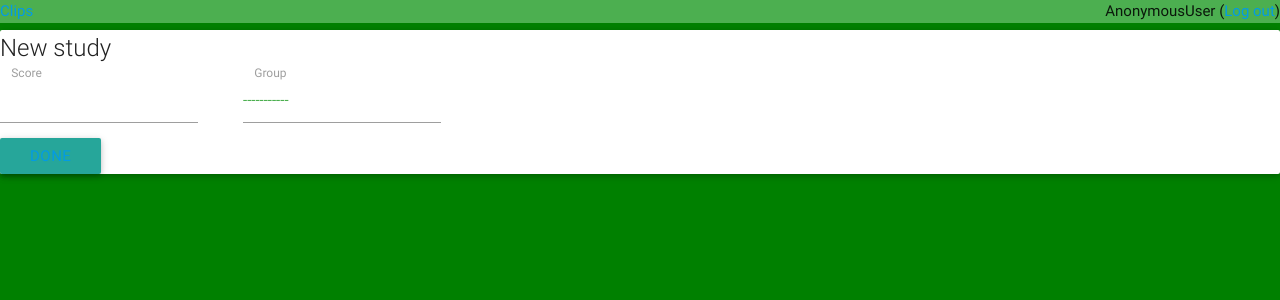
After one commit to NavarraBiomed/clips, a Django app: template clips_app/templates/clips_app/case_done.html in a window 1280 px wide. The commit adds this page. Shown: the top 300 px of the page. Run offline with Django 3.2, Linux system fonts and the light colour scheme; the template is opened without the code that fills it: values that come from a table or form of the project are taken from there, others are empty; data comes from the database, SQL or seed files in the repository; both versions use the stored data as it was after the commit; parts of the project's set-up code (start-up, migrations or seed data) failed here and were passed over; some libraries are stand-ins or nearby versions.

Commit message:
Calculate risk score and dialog after adding a new case

```diff
--- a/clips_app/admin.py
+++ b/clips_app/admin.py
@@ -77,7 +77,8 @@ class CaseAdmin(admin.ModelAdmin):
 			'endocut',
 			'electrosurgical_generator_model',
 			'polyp_retrieval',
-			('argon_PC', 'argon_coagulacion', 'coagulation_forceps' )
+			('argon_PC', 'argon_coagulacion'),
+			('snare_tip_soft_coagulation', 'coagulation_forceps' )
 			)
 		}),
 		('Cautering settings', {
@@ -91,6 +92,7 @@ class CaseAdmin(admin.ModelAdmin):
 			('clips_control_group', 'clips_tratment_group'),
 			('not_tired_closure_by', 'closure_technique'),
 			'number_clips_needed',
+			('clips_n_lote', 'clips_exp_date')
 			)
 		}),
 		('Complications', {
--- a/clips_app/forms.py
+++ b/clips_app/forms.py
@@ -61,7 +61,8 @@ class CaseForm(forms.ModelForm):
 						'endocut',
 						'electrosurgical_generator_model',
 						'polyp_retrieval',
-						Row('argon_PC', 'argon_coagulacion', 'coagulation_forceps' )
+						Row('argon_PC', 'argon_coagulacion'),
+						Row('snare_tip_soft_coagulation', 'coagulation_forceps' )
                    	),
                    	Fieldset('Cautering settings',
                    		Row('cs_cut_watts', 'cs_cut_mode'),
@@ -71,6 +72,7 @@ class CaseForm(forms.ModelForm):
                    		Row('clips_control_group', 'clips_tratment_group'),
 						Row('not_tired_closure_by', 'closure_technique'),
 						'number_clips_needed',
+						Row('clips_n_lote', 'clips_exp_date')
                    	),
                    	Fieldset('Complications',
                    		'perforation',
--- a/clips_app/models.py
+++ b/clips_app/models.py
@@ -429,12 +429,15 @@ class Case(models.Model):
 	argon_PC = models.IntegerField(verbose_name = "Argon PC", choices = _ARGON_PC, blank= True, null = True)
 	argon_coagulacion = models.IntegerField(verbose_name = "Argón Coagulación", choices = _NO_YES, blank= True, null = True) #nombre en español?
 	coagulation_forceps = models.IntegerField(verbose_name = "Coagulation forceps", choices = _NO_YES, blank= True, null = True)
+	snare_tip_soft_coagulation = models.IntegerField(verbose_name = "Snare tip soft coagulation", choices = _NO_YES, blank= True, null = True)
 	cs_cut_watts = models.IntegerField(verbose_name = "Cut (watts)", blank = True, null = True)
 	cs_cut_mode = models.IntegerField(verbose_name = "Endocut mode", choices = _ENDOCUT_MODE, blank= True, null = True )
 	cs_coagulation_watts = models.IntegerField(verbose_name = "Coagulation (watts)", blank = True, null = True)
 	cs_coagulation_mode = models.IntegerField(verbose_name = "Coagulation mode", choices = _COAGULATION, blank= True, null = True )
 	clips_control_group = models.IntegerField(verbose_name = "Clips control group", choices = _CLIPS_CONTROL, blank= True, null = True)
 	clips_tratment_group = models.IntegerField(verbose_name = "Clips treatment group", choices = _CLIPS_TREAT_GROUP, blank= True, null = True)
+	clips_n_lote = models.IntegerField(verbose_name = "Lot number", blank= True, null = True)
+	clips_exp_date = models.DateField(verbose_name = "Expiration date", blank= True, null = True)
 	not_tired_closure_by = models.IntegerField(verbose_name = "Not tried closure by", choices = _NOT_TRIED, blank= True, null = True)
 	closure_technique = models.IntegerField(verbose_name = "Closure technique", choices = _CLOSURE_TECHNIQUE, blank= True, null = True)
 	number_clips_needed = models.IntegerField(verbose_name = "Number of clips needed", blank= True, null = True)
--- /dev/null
+++ b/clips_app/static/css/case_done.css
@@ -0,0 +1,7 @@
+#result-row{
+	display: flex;
+}
+
+#id_clips_container, #id_score_container{
+	margin-right:3em;
+}
--- /dev/null
+++ b/clips_app/templates/clips_app/case_done.html
@@ -0,0 +1,34 @@
+{% extends 'clips_app/base.html' %}
+{% load staticfiles %}
+{% block extra_header %}
+<link rel="stylesheet" href="{% static 'css/case_done.css' %}">
+{% endblock extra_header %}
+
+{% block content %}
+		<div class="card card-expand box-shadow">
+		<div class="card-title">New study</div>
+		<div id="studies-table" class=" green-text">
+			<div id="result-row">
+				<div class="input-field col s12" id="id_score_container">
+	              <input id="id_score"  type="text" value="{{score}}" readonly>
+	              <label class="active" for="id_score">Score</label>
+	            </div>
+	            <div class="input-field col s12" id="id_clips_container">
+	              <input id="id_clips"   type="text" value=
+	                    {% if clips == 0 %}
+	                    "Control group"
+	                    {% elif clips == 1 %}
+	                    "Treatment group"
+	                    {% else %}
+	                    "-----------"
+	                    {% endif %}
+	                     readonly>
+	              <label class="active" for="id_clips">Group</label>
+	            </div>
+            </div>
+            <div id="buttons-row">
+            <button  class="btn btn-primary btn-lg"><a href = "/study/{{study_id}}/">Done</a></button>
+            </div>
+		</div>
+		</div>
+{% endblock content %}
--- a/clips_app/templates/clips_app/case_edit.html
+++ b/clips_app/templates/clips_app/case_edit.html
@@ -49,9 +49,6 @@
               <label class="active" for="id_doctor">Doctor</label>
             </div>
           {% endpart %}
-          {% part form.name prefix %}<i class="mdi-action-account-box prefix"></i>{% endpart %}
-          {% part form.id_number prefix %}<i class="mdi-communication-email prefix"></i>{% endpart %}
-          {% part form.date prefix %}<i class="mdi-action-today prefix"></i>{% endpart %}
       {% endform %}
       <button type="submit" name="_submit" class="btn btn-primary btn-lg">Submit</button>
   </form>
```
Also changed, not shown: clips_app/views.py (+31 -2 lines), clips_app/migrations/0003_auto_20160414_1608.py (added), db.sqlite3.
